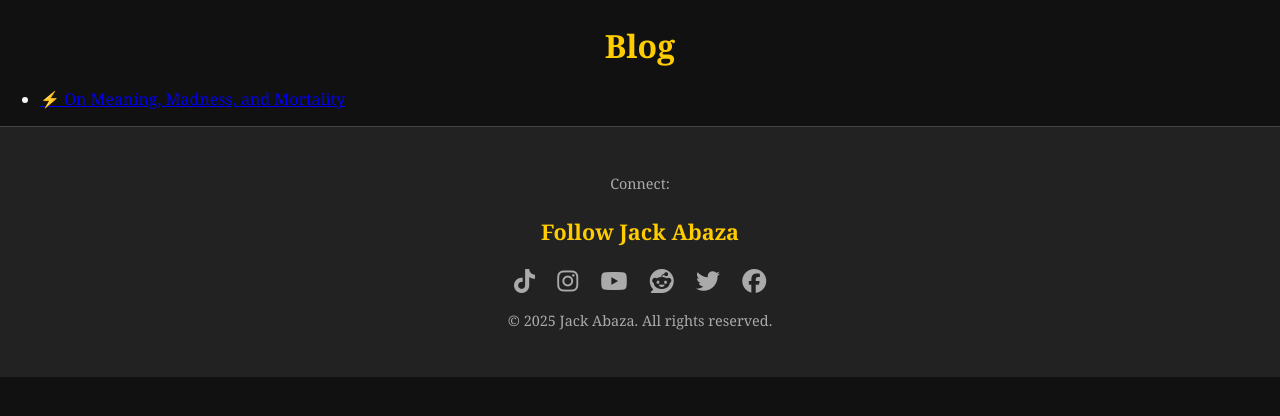
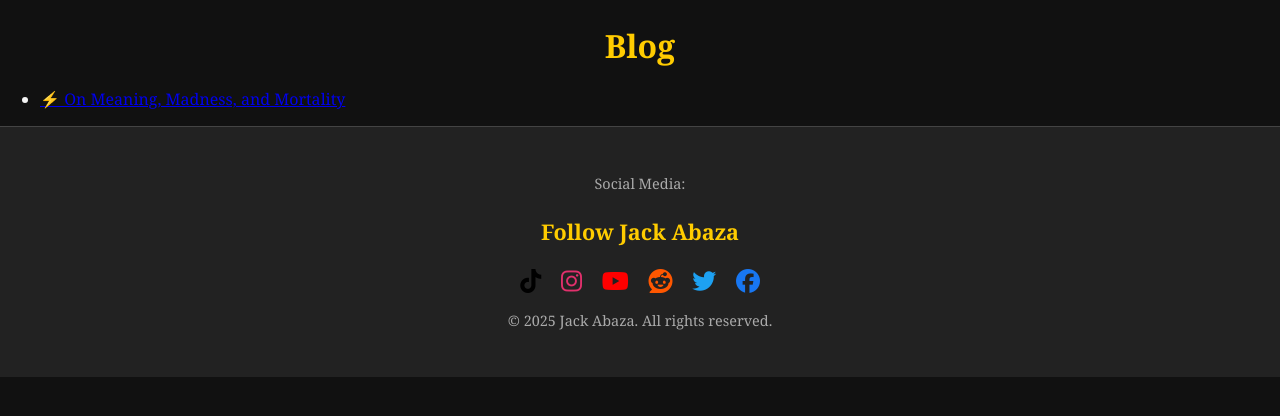
Before and after one commit to JackAbaza/jackabaza.com, a plain HTML site: page blog.html in a window 1280 px wide. Drawn offline with Linux system fonts and the light colour scheme.

Commit message:
Update blog.html

```diff
--- a/blog.html
+++ b/blog.html
@@ -18,17 +18,18 @@
     </ul>
   </main>
   <footer style="text-align:center;padding:2rem 0;border-top:1px solid #444;font-size:0.9em;">
-  <p>Connect:</p>
+  <p>Social Media:</p>
   <h2>Follow Jack Abaza</h2>
-  <div class="socials" style="font-size:1.5rem;">
-    <a href="https://www.tiktok.com/@rebirthatdusk" target="_blank" aria-label="TikTok"><i class="fab fa-tiktok"></i></a>
-    <a href="https://www.instagram.com/rebornatdusk/" target="_blank" aria-label="Instagram"><i class="fab fa-instagram"></i></a>
-    <a href="https://www.youtube.com/@justanunknown1073" target="_blank" aria-label="YouTube"><i class="fab fa-youtube"></i></a>
-    <a href="https://www.reddit.com/user/RebornAtDusk/" target="_blank" aria-label="Reddit"><i class="fab fa-reddit"></i></a>
-    <a href="https://x.com/JackAbaza99" target="_blank" aria-label="Twitter"><i class="fab fa-twitter"></i></a>
-    <a href="https://www.facebook.com/profile.php?id=61556219090322" target="_blank" aria-label="Facebook"><i class="fab fa-facebook"></i></a>
+  <div class="socials">
+    <a href="https://www.tiktok.com/@rebirthatdusk" target="_blank" aria-label="TikTok"><i class="fab fa-tiktok" style="color:#000;"></i></a>
+    <a href="https://www.instagram.com/rebornatdusk/" target="_blank" aria-label="Instagram"><i class="fab fa-instagram" style="color:#E1306C;"></i></a>
+    <a href="https://www.youtube.com/@justanunknown1073" target="_blank" aria-label="YouTube"><i class="fab fa-youtube" style="color:#FF0000;"></i></a>
+    <a href="https://www.reddit.com/user/RebornAtDusk/" target="_blank" aria-label="Reddit"><i class="fab fa-reddit" style="color:#FF5700;"></i></a>
+    <a href="https://x.com/JackAbaza99" target="_blank" aria-label="Twitter"><i class="fab fa-twitter" style="color:#1DA1F2;"></i></a>
+    <a href="https://www.facebook.com/profile.php?id=61556219090322" target="_blank" aria-label="Facebook"><i class="fab fa-facebook" style="color:#1877F2;"></i></a>
   </div>
   <p style="margin-top:1em;">© 2025 Jack Abaza. All rights reserved.</p>
 </footer>
+
 </body>
 </html>
```
